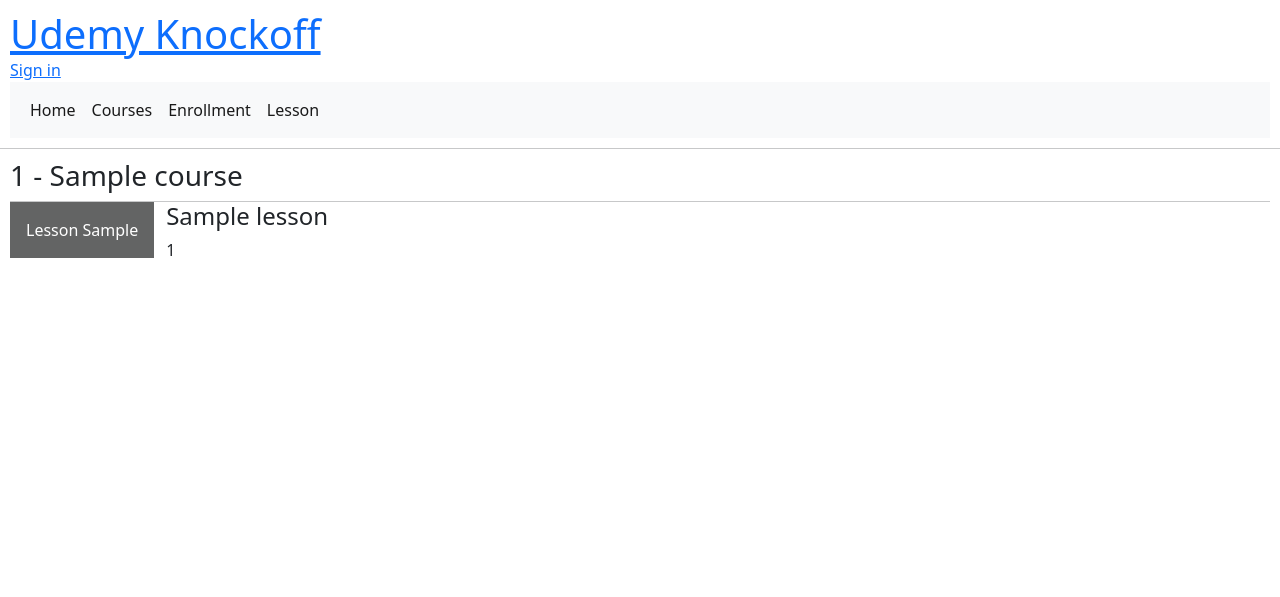
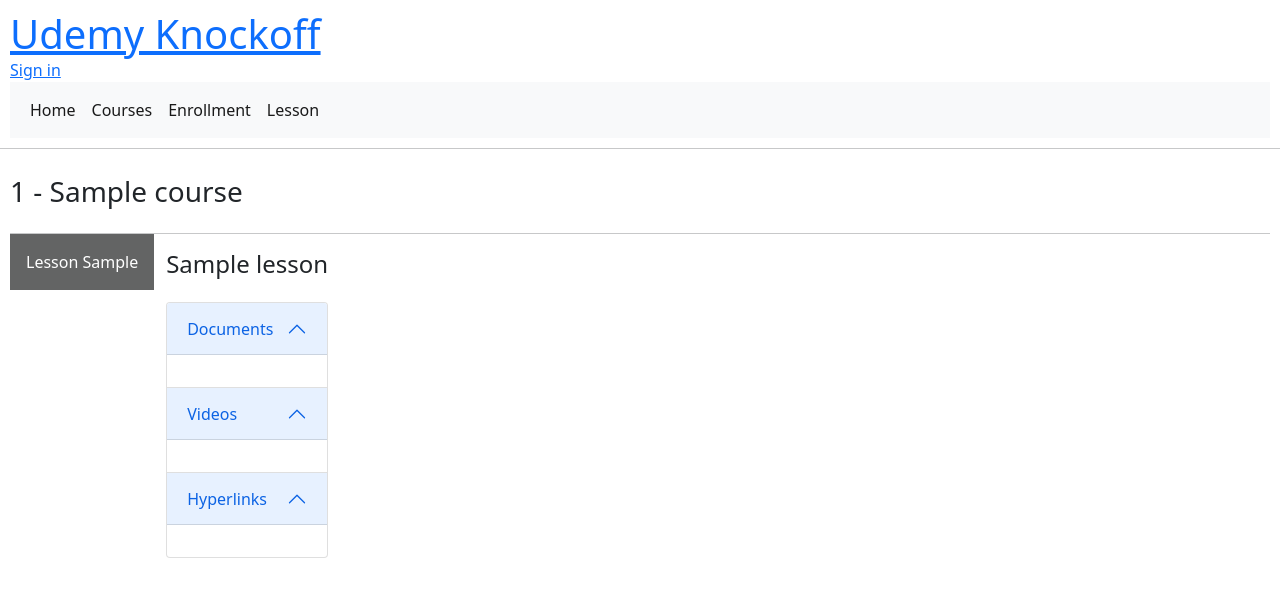
Before and after one commit to junjiechoo/junjiechoo-smu-git, a Python web app: template flask/app/templates/main/lesson.html in a window 1280 px wide. Shown: the top 597 px of the page. Run offline with Jinja, Linux system fonts and the light colour scheme; the template is opened without the code that fills it: most values are stand-ins (such as "Sample title", 1, 10 or a date in 2020); some libraries are stand-ins or nearby versions.

Commit message:
accordion for materials

```diff
--- a/flask/app/templates/main/lesson.html
+++ b/flask/app/templates/main/lesson.html
@@ -14,7 +14,7 @@
         {% endfor %}
     {% endif %}
 
-    <h3>{{courseId}} - {{course[0].displayCourseName()}}</h3>
+    <h3 class="pt-3 pb-3">{{courseId}} - {{course[0].displayCourseName()}}</h3>
     <hr class="no-margins">
     <div class="d-flex" id="wrapper">
 
@@ -32,8 +32,45 @@
             <div class="container-fluid">
                 {% for lesson in lessons %}
                     <div id="{{lesson.getLessonId()}}" class="tabcontent">
-                        <h4>{{lesson.getLessonTitle()}}</h4>
-                        <p>{{lesson.getCourseMaterialId()}}</p>
+                        <h4 class="pt-3 pb-3">{{lesson.getLessonTitle()}}</h4>
+                        <div class="accordion">
+                            <div class="accordion-item">
+                              <h2 class="accordion-header" id="documentspanel-headingone">
+                                <button class="accordion-button" type="button" data-bs-toggle="collapse" data-bs-target="#documentspanel" aria-expanded="true" aria-controls="documentspanel">
+                                  Documents
+                                </button>
+                              </h2>
+                              <div id="documentspanel" class="accordion-collapse collapse show" aria-labelledby="documentspanel-headingone">
+                                <div class="accordion-body">
+
+                                </div>
+                              </div>
+                            </div>
+                            <div class="accordion-item">
+                              <h2 class="accordion-header" id="videospanel-headingtwo">
+                                <button class="accordion-button" type="button" data-bs-toggle="collapse" data-bs-target="#videospanel" aria-expanded="true" aria-controls="videospanel">
+                                  Videos
+                                </button>
+                              </h2>
+                              <div id="videospanel" class="accordion-collapse collapse show" aria-labelledby="videospanel-headingtwo">
+                                <div class="accordion-body">
+
+                                </div>
+                              </div>
+                            </div>
+                            <div class="accordion-item">
+                              <h2 class="accordion-header" id="hyperlinkspanel-headingthree">
+                                <button class="accordion-button" type="button" data-bs-toggle="collapse" data-bs-target="#hyperlinkspanel" aria-expanded="true" aria-controls="hyperlinkspanel">
+                                  Hyperlinks
+                                </button>
+                              </h2>
+                              <div id="hyperlinkspanel" class="accordion-collapse collapse show" aria-labelledby="hyperlinkspanel-headingthree">
+                                <div class="accordion-body">
+
+                                </div>
+                              </div>
+                            </div>
+                          </div>
                     </div>
                 {% endfor %}
             </div>
@@ -60,4 +97,5 @@
 
         document.getElementById("defaultOpen").click();
     </script>
+    <script src="https://cdn.jsdelivr.net/npm/bootstrap@5.1.1/dist/js/bootstrap.bundle.min.js"></script>
 {% endblock %}
```
